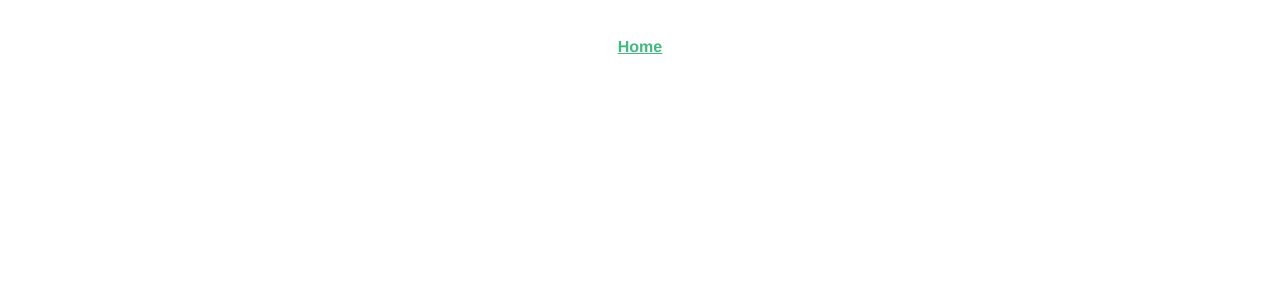
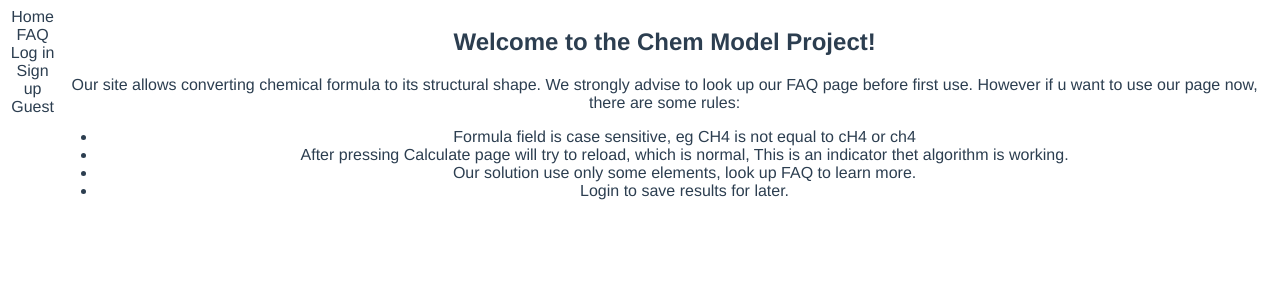
Before and after one commit to ewaldmikolaj/chemmodel_front, a Vue app in the folder chemmodel/: page / in a window 1280 px wide. Shown: the top 300 px of the page. Built offline with nearby package versions, Linux system fonts and the light colour scheme.

Commit message:
utworzenie elemntow strony wejsciowej

```diff
--- a/chemmodel/src/App.vue
+++ b/chemmodel/src/App.vue
@@ -1,11 +1,21 @@
 <template>
   <div id="app">
-    <div id="nav">
-      <router-link to="/">Home</router-link>
-    </div>
-    <router-view/>
+    <List/>
+    <WelcomeMsg/>
   </div>
 </template>
+
+<script>
+import WelcomeMsg from './components/WelcomeMsg.vue'
+import List from './components/List.vue'
+
+export default {
+  components: {
+    WelcomeMsg,
+    List
+  }
+}
+</script>
 
 <style lang="scss">
 #app {
@@ -14,18 +24,7 @@
   -moz-osx-font-smoothing: grayscale;
   text-align: center;
   color: #2c3e50;
-}
-
-#nav {
-  padding: 30px;
-
-  a {
-    font-weight: bold;
-    color: #2c3e50;
-
-    &.router-link-exact-active {
-      color: #42b983;
-    }
-  }
+  display: flex;
+  flex-direction: row;
 }
 </style>
--- /dev/null
+++ b/chemmodel/src/components/List.vue
@@ -0,0 +1,20 @@
+<template>
+  <div>
+    <ListElem :content="'Home'"/>
+    <ListElem :content="'FAQ'"/>
+    <ListElem :content="'Log in'"/>
+    <ListElem :content="'Sign up'"/>
+    <ListElem :content="'Guest'"/>
+  </div>
+</template>
+
+<script>
+import ListElem from './ListElem.vue'
+
+export default {
+  name: 'List',
+  components: {
+    ListElem
+  }
+}
+</script>
--- /dev/null
+++ b/chemmodel/src/components/ListElem.vue
@@ -0,0 +1,18 @@
+<template>
+  <div>{{ content }}</div>
+</template>
+
+<script>
+export default {
+  name: 'ListElem',
+  props: {
+    content: {
+      type: String,
+      default: ''
+    }
+  }
+}
+</script>
+
+<style lang="scss" scoped>
+</style>
--- /dev/null
+++ b/chemmodel/src/components/WelcomeMsg.vue
@@ -0,0 +1,22 @@
+<template>
+  <div>
+      <h2>Welcome to the Chem Model Project!</h2>
+      <p>Our site allows converting chemical formula to its structural shape. We strongly advise to look up our FAQ page before first use. However if u want to use our page now, there are some rules:</p>
+      <ul>
+        <li>Formula field is case sensitive, eg CH4 is not equal to cH4 or ch4</li>
+        <li>After pressing Calculate page will try to reload, which is normal, This is an indicator thet algorithm is working.</li>
+        <li>Our solution use only some elements, look up FAQ to learn more.</li>
+        <li>Login to save results for later.</li>
+      </ul>
+  </div>
+</template>
+
+<script>
+export default {
+  name: 'WelcomeMsg'
+}
+</script>
+
+<style lang="scss" scoped>
+
+</style>
--- a/chemmodel/src/router/index.js
+++ b/chemmodel/src/router/index.js
@@ -1,15 +1,9 @@
 import Vue from 'vue'
 import VueRouter from 'vue-router'
-import Home from '../views/Home.vue'
 
 Vue.use(VueRouter)
 
 const routes = [
-  {
-    path: '/',
-    name: 'Home',
-    component: Home
-  }
 ]
 
 const router = new VueRouter({
--- a/chemmodel/src/views/Home.vue
+++ /dev/null
@@ -1,10 +0,0 @@
-<template>
-<div></div>
-</template>
-
-<script>
-
-export default {
-  name: 'Home'
-}
-</script>
```
Also changed, not shown: chemmodel/src/components/WelcomeInput.vue (added, +20 -0 lines).
